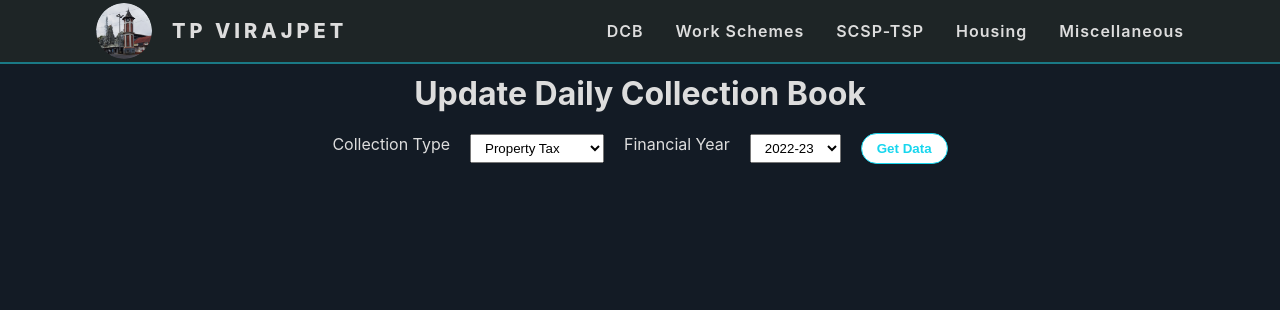
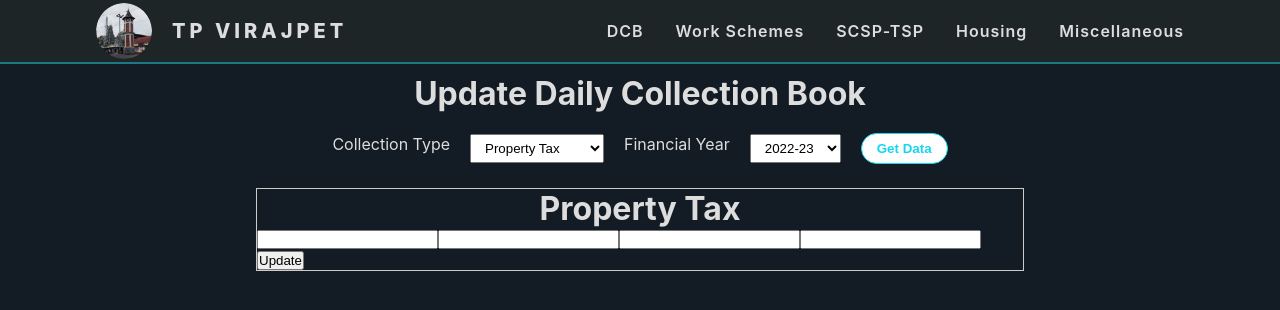
Before and after one commit to developersmatrix/ulb-v1, a React (Create React App) app in the folder client/: page /dcb in a window 1280 px wide. Shown: the top 310 px of the page. Built offline with nearby package versions, Linux system fonts and the light colour scheme.

Commit message:
some code

```diff
--- /dev/null
+++ b/client/src/components/UpdateDCB/Ptax/Ptax.js
@@ -0,0 +1,60 @@
+import { useState } from "react";
+
+import styles from "./Ptax.module.css";
+
+export const Ptax = () => {
+  const [disabled, setDisabled] = useState(false);
+
+  const submitHandler = () => {};
+  return (
+    <div className={styles.container}>
+      <h1 className={styles.heading}>Property Tax </h1>
+      <form onSubmit={submitHandler}>
+        <div className={styles["form__general--info"]}>
+          <input
+            className={styles.test}
+            label="Total No of properties"
+            type="number"
+            id="totalnoofproperties"
+            // value={noProps}
+            // onChange={noPropsHandler}
+            // disabled={isDisabled}
+          />
+
+          <input
+            className={styles.test}
+            label="Opening Balance"
+            type="number"
+            id="openingbalance"
+            // value={openingBalance}
+            // onChange={openingBalanceHandler}
+            // disabled={isDisabled}
+          />
+
+          <input
+            className={styles.test}
+            label="Current year Demand"
+            type="number"
+            id="currentyearDemand"
+            // value={currentYearDemand}
+            // onChange={currentYearDemandHandler}
+            // disabled={isDisabled}
+          />
+
+          <input
+            className={styles.test}
+            label="Total Demand"
+            type="number"
+            id="totalDemand"
+            // value={totalDemand}
+            // onChange={currentYearDemandHandler}
+            // disabled={true}
+          />
+        </div>
+        <div className={styles.submit__button}>
+          <button type="submit">{disabled ? "Edit" : "Update"}</button>
+        </div>
+      </form>
+    </div>
+  );
+};
--- /dev/null
+++ b/client/src/components/UpdateDCB/Ptax/Ptax.module.css
@@ -0,0 +1,9 @@
+.container {
+  max-width: 768px;
+  margin: 2.4rem auto;
+  border: 1px solid #ccc;
+}
+
+.heading {
+  text-align: center;
+}
--- a/client/src/components/UpdateDCB/UpdateDCB.js
+++ b/client/src/components/UpdateDCB/UpdateDCB.js
@@ -1,6 +1,7 @@
 import React from "react";
 
 import { GetDataForm } from "./GetDataForm";
+import { Ptax } from "./Ptax/Ptax";
 
 import classes from "./UpdateDCB.module.css";
 
@@ -9,6 +10,7 @@ export const UpdateDCB = () => {
     <div className={classes["container"]}>
       <h1 className={classes["title"]}>Update Daily Collection Book</h1>
       <GetDataForm />
+      <Ptax />
     </div>
   );
 };
```
Also changed, not shown: 2 other files (tests, documents, lock files or other folders).
